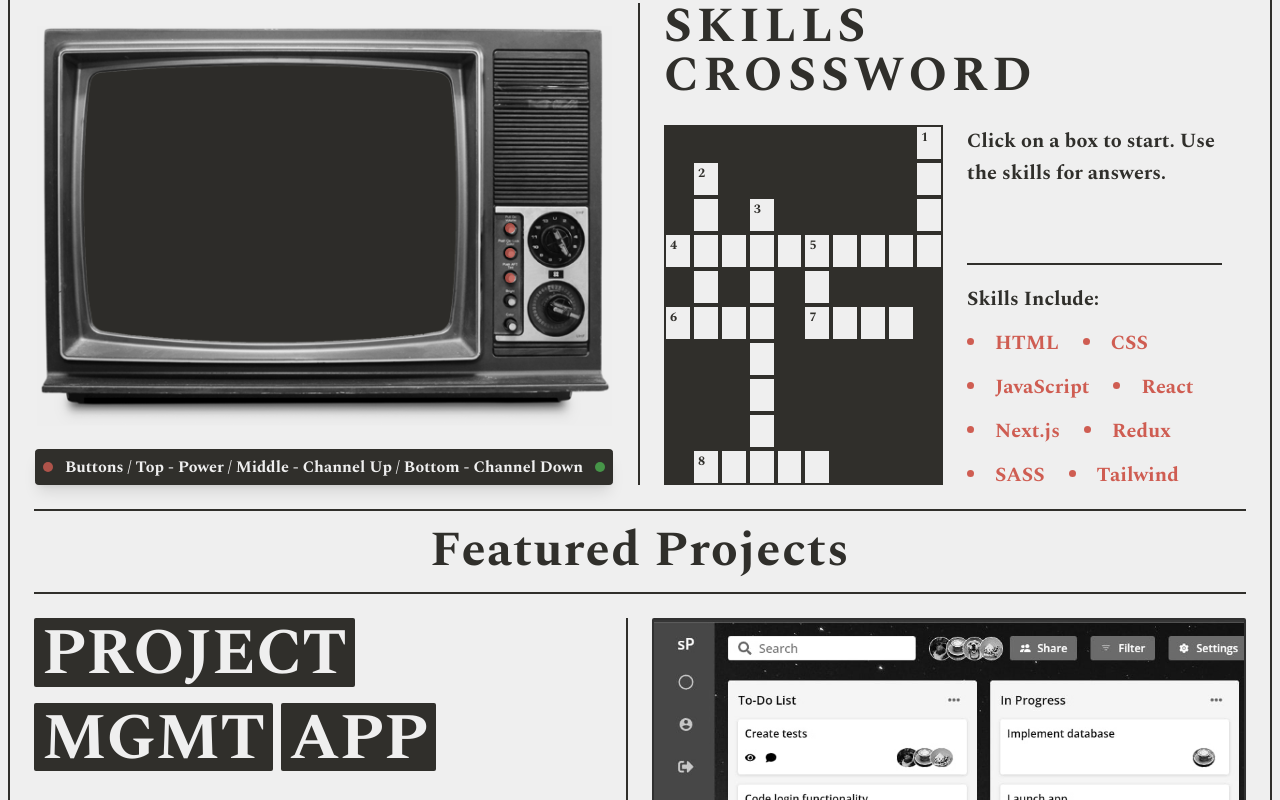
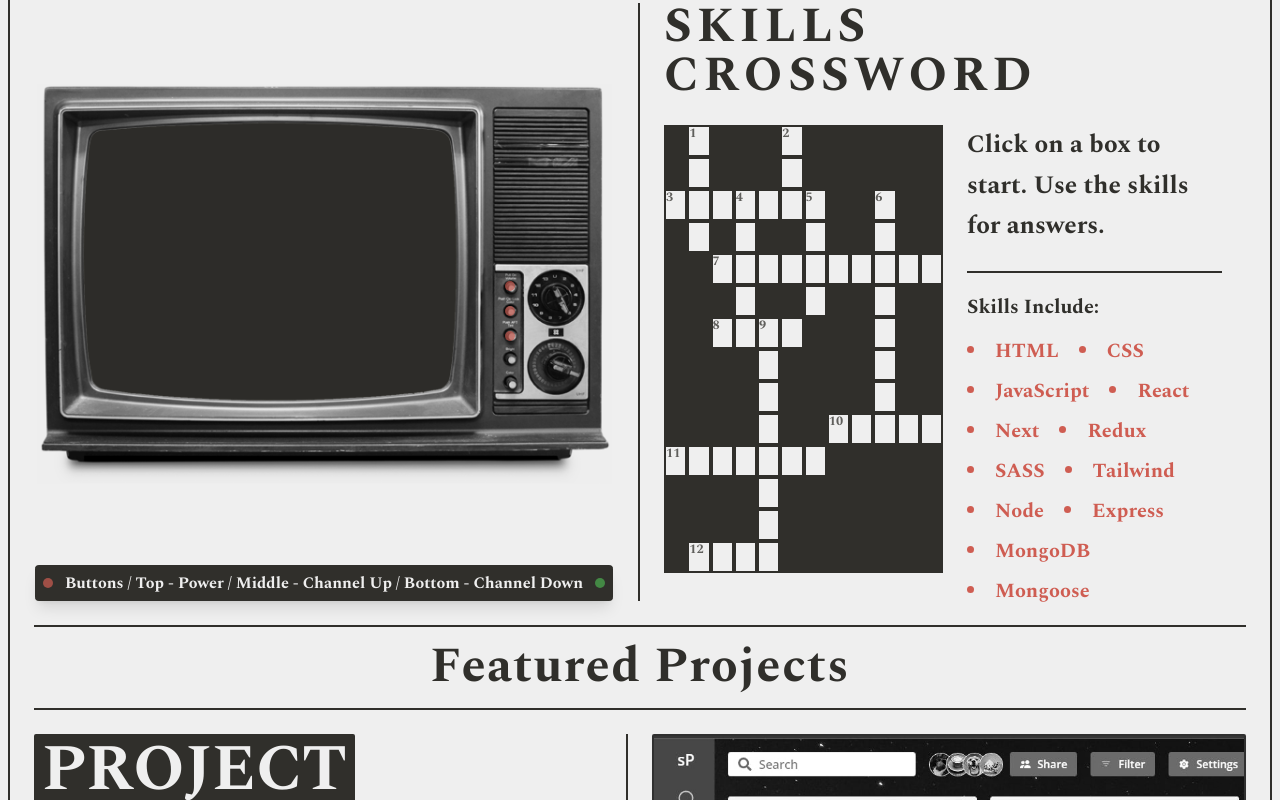
Before and after one commit to Phil-Elliott/PaperPortfolio, a Next.js app: page / in a window 1280 px wide. Shown: the part 1580-2380 px from the top of the page. Built offline with nearby package versions, Linux system fonts and the light colour scheme; a web font is replaced by a local one.

Commit message:
fixed bugs and added new crossword data

```diff
--- a/components/Skills/Crossword/Crossword.tsx
+++ b/components/Skills/Crossword/Crossword.tsx
@@ -1,5 +1,4 @@
 import React, { useEffect, useState } from "react";
-import ParticleImages from "./ParticleImages/ParticleImages";
 
 type AttemptObject = {
   row: number;
@@ -20,12 +19,14 @@ const skills = [
   "CSS",
   "JavaScript",
   "React",
-  "Next.js",
+  "Next",
   "Redux",
   "SASS",
   "Tailwind",
-  // "PostgreSQL",
-  // "Jest",
+  "Node",
+  "Express",
+  "MongoDB",
+  "Mongoose",
 ];
 
 const CrosswordPuzzle = () => {
@@ -39,73 +40,100 @@ const CrosswordPuzzle = () => {
     num: 0,
   });
   const [stateDirection, setStateDirection] = useState<string>("");
+
   const data = {
     across: [
       {
-        clue: "What's the language that makes a website come alive?",
-        answer: "Javascript",
-        row: 3,
+        clue: "A web application framework for Node.js",
+        answer: "express",
+        row: 2,
         col: 0,
-        num: 4,
+        num: 3,
       },
       {
-        clue: "What do you call the building blocks of a website?",
-        answer: "Html",
-        row: 5,
-        col: 0,
-        num: 6,
+        clue: "The scripting language that adds interactivity to web pages",
+        answer: "javascript",
+        row: 4,
+        col: 2,
+        num: 7,
       },
       {
-        clue: "A CSS preprocessor that helps you dress up a website",
-        answer: "Sass",
-        row: 5,
-        col: 5,
-        num: 7,
+        clue: "The standard markup language for web pages",
+        answer: "html",
+        row: 6,
+        col: 2,
+        num: 8,
       },
-
       {
-        clue: "A JavaScript library that helps you keep a website's data in order.",
-        answer: "Redux",
+        clue: "A predictable state container for JavaScript apps",
+        answer: "redux",
         row: 9,
+        col: 7,
+        num: 10,
+      },
+      {
+        clue: "A popular NoSQL database",
+        answer: "mongodb",
+        row: 10,
+        col: 0,
+        num: 11,
+      },
+      {
+        clue: "A JavaScript runtime built on Chrome's V8 engine",
+        answer: "node",
+        row: 13,
         col: 1,
-        num: 8,
+        num: 12,
       },
     ],
     down: [
       {
-        clue: "What's the framework that makes building server-rendered React apps a breeze?",
-        answer: "Next",
+        clue: "A React framework for production-ready apps with server-side rendering",
+        answer: "next",
         row: 0,
-        col: 9,
+        col: 1,
         num: 1,
       },
       {
-        clue: "A JavaScript library that helps you build a website's personality.",
-        answer: "React",
-        row: 1,
-        col: 1,
+        clue: "The style sheet language used for describing the look of a web page",
+        answer: "CSS",
+        row: 0,
+        col: 5,
         num: 2,
       },
       {
-        clue: "A utility-first CSS framework that helps you create a website's unique look.",
-        answer: "Tailwind",
+        clue: "A popular JavaScript library for building user interfaces",
+        answer: "react",
         row: 2,
         col: 3,
-        num: 3,
+        num: 4,
       },
       {
-        clue: "What's the language that gives a website a makeover?",
-        answer: "Css",
-        row: 3,
-        col: 5,
+        clue: "A powerful CSS preprocessor",
+        answer: "sass",
+        row: 2,
+        col: 6,
         num: 5,
+      },
+      {
+        clue: "A utility-first CSS framework for modern web design",
+        answer: "tailwind",
+        row: 2,
+        col: 9,
+        num: 6,
+      },
+      {
+        clue: "An ODM library for MongoDB and Node.js",
+        answer: "mongoose",
+        row: 6,
+        col: 4,
+        num: 9,
       },
     ],
   };
 
-  // Creates the grid
-  const rows = 10;
-  const cols = 10;
+  const rows = 14;
+  const cols = 12;
   const grid = Array.from({ length: rows }, () =>
     Array.from({ length: cols }, () => "")
   );
@@ -125,9 +153,12 @@ const CrosswordPuzzle = () => {
   }
   for (let [key, word] of Object.entries(down)) {
     for (let i = 0; i < word.answer.length; i++) {
-      grid[word.row + i][word.col] = word.answer[i];
-      if (i === 0) {
-        numbers[word.row][word.col] = word.num;
+      // Check if the indices are within the bounds of the grid array
+      if (word.row + i < rows && word.col < cols) {
+        grid[word.row + i][word.col] = word.answer[i];
+        if (i === 0) {
+          numbers[word.row][word.col] = word.num;
+        }
       }
     }
   }
@@ -229,16 +260,20 @@ const CrosswordPuzzle = () => {
             return (
               <div
                 key={i}
-                className="bg-Secondary grid grid-cols-10 grid-rolls-10 z-9"
+                className="bg-Secondary grid z-9"
+                style={{
+                  gridTemplateColumns: "repeat(12, minmax(0, 1fr))",
+                  // gridTemplateRows: "repeat(15, minmax(0, 1fr))",
+                }}
               >
                 {row.map((cell, j) =>
                   cell !== "" ? (
                     <div
                       key={j}
-                      className="bg-Primary border-2 border-Secondary text-center uppercase font-black text-md z-5 relative"
+                      className="bg-Primary border-2 border-Secondary text-center uppercase font-black text-sm z-5 relative"
                     >
                       {numbers[i][j] !== 0 && (
-                        <span className="absolute text-Secondary text-sm p-1 font-black z-10">
+                        <span className="absolute text-Secondary opacity-75 text-sm p-0 font-black z-10 pointer-events-none">
                           {numbers[i][j]}
                         </span>
                       )}
@@ -246,7 +281,7 @@ const CrosswordPuzzle = () => {
                         aria-label="cell"
                         id={`cell-${i}-${j}`}
                         type="text"
-                        className="bg-Primary py-1 text-center uppercase font-black text-md z-8 w-full h-full focus:outline-none"
+                        className="bg-Primary py-1 text-center uppercase font-black z-8 w-full h-full focus:outline-none"
                         data-row={i}
                         data-col={j}
                         maxLength={1}
@@ -283,7 +318,7 @@ const CrosswordPuzzle = () => {
 
         <div className="md:pl-6 lg3:pl-0 pt-10 md:pt-0 font-bold lg3:border-l-0 border-Secondary lg3:ml-6">
           <div className="text-xl pb-0 text-Tertiary h-full flex flex-col justify-between">
-            <p className="text-Secondary pb-6 text-xl font-serif leading-relaxed">
+            <p className="text-Secondary pb-6 text-2xl font-serif leading-relaxed">
               {currentWord.num === 0
                 ? `${currentWord.clue}`
                 : `${currentWord.num}. ${currentWord.clue}`}
@@ -292,7 +327,7 @@ const CrosswordPuzzle = () => {
               <p className="pt-6 md:mt-0 mb-6 text-Secondary lg3:border-t-2 border-Secondary">
                 Skills Include:
               </p>
-              <ul className="list-disc list-inside flex flex-wrap gap-6 ">
+              <ul className="list-disc list-inside flex flex-wrap gap-5 text-xl ">
                 {skills.map((skill) => (
                   <li key={skill}>{skill}</li>
                 ))}
@@ -310,7 +345,7 @@ export default CrosswordPuzzle;
 /*
   leading-relaxed uppercase text-fluid-9xl xs:text-5xl article-header bg-Secondary text-center text-Primary font-serif py-4 tracking-widest px-4 mb-6 rounded-sm
 
-
+https://crosswordlabs.com/
 
 
 
```
